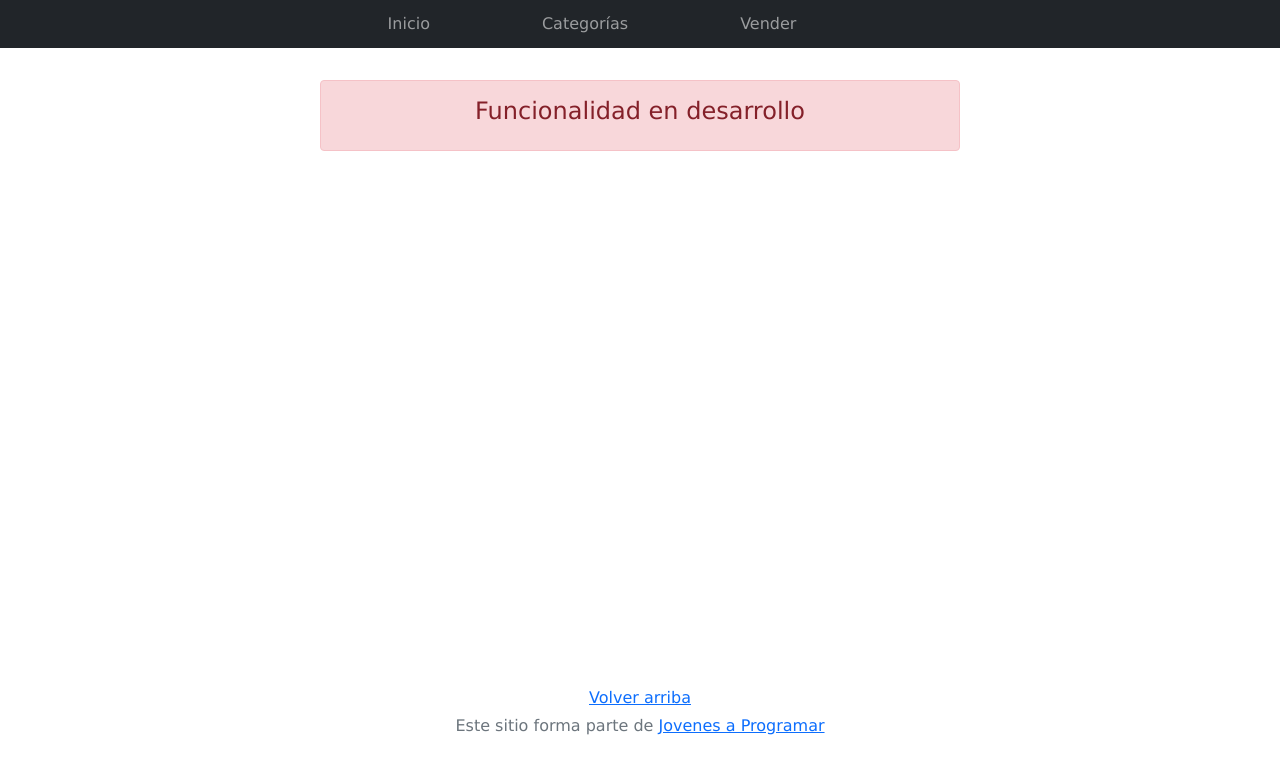
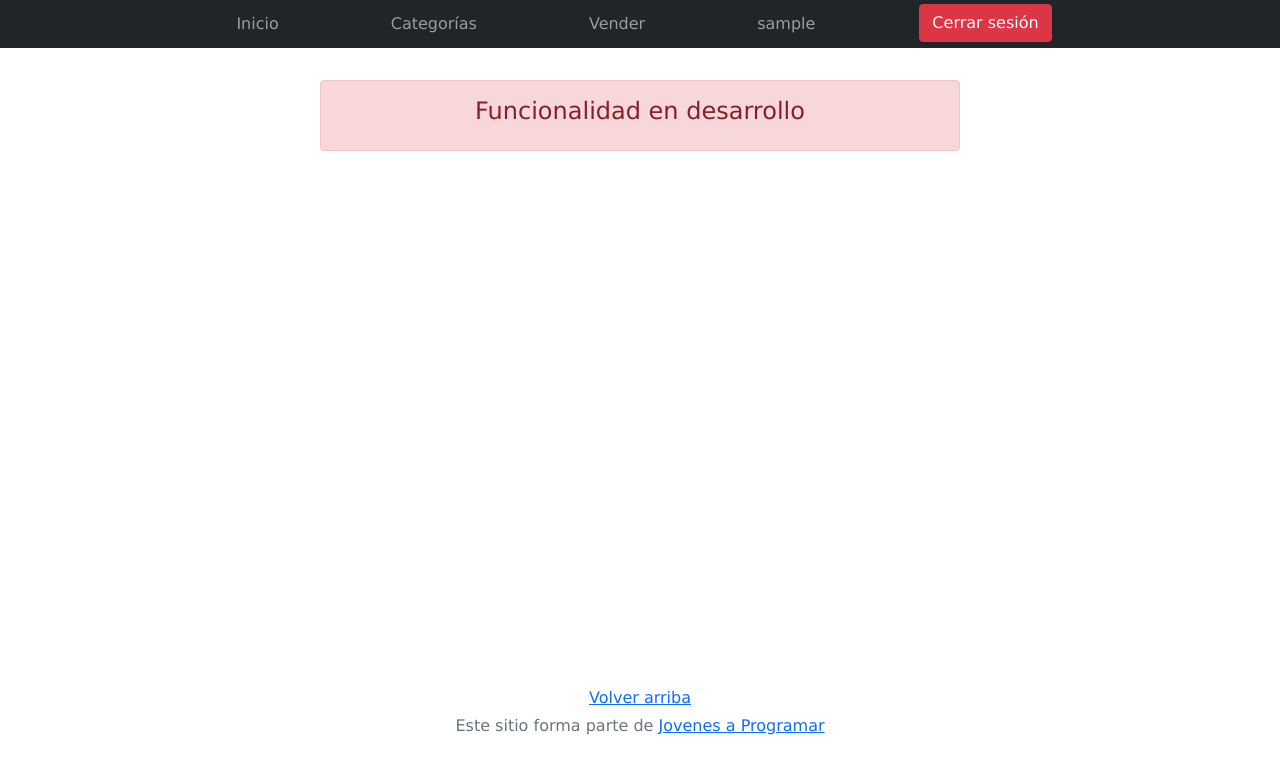
Before and after one commit to RMManuel/E-Mercado-ProyectoFinal, a plain HTML site: page cart.html in a window 1280 px wide. Drawn offline with Linux system fonts and the light colour scheme; sample sign-in values are in the browser's storage.

Commit message:
Boton de cerrado de cesion + nombre usuario
Agregamos boton en Categorias, Productos y Carrito, junto al nombre de usuario

```diff
--- a/cart.html
+++ b/cart.html
@@ -30,6 +30,10 @@
             <a class="nav-link" href="sell.html">Vender</a>
           </li>
           <li class="nav-item mx-5">
+            <a class="nav-link" href="my-profile.html" id="username"></a>
+          </li>
+          <li class="nav-item mx-5">
+            <button id="logoutButton" class="btn btn-danger" style="display: none;">Cerrar sesión</button>
           </li>
         </ul>
       </div>
@@ -61,6 +65,7 @@
   <script src="js/bootstrap.bundle.min.js"></script>
   <script src="js/init.js"></script>
   <script src="js/cart.js"></script>
+  <script src="js/index.js"></script>
 </body>
 
 </html>
```
Also changed, not shown: categories.html (+5 -0 lines), products.html (+5 -0 lines).
